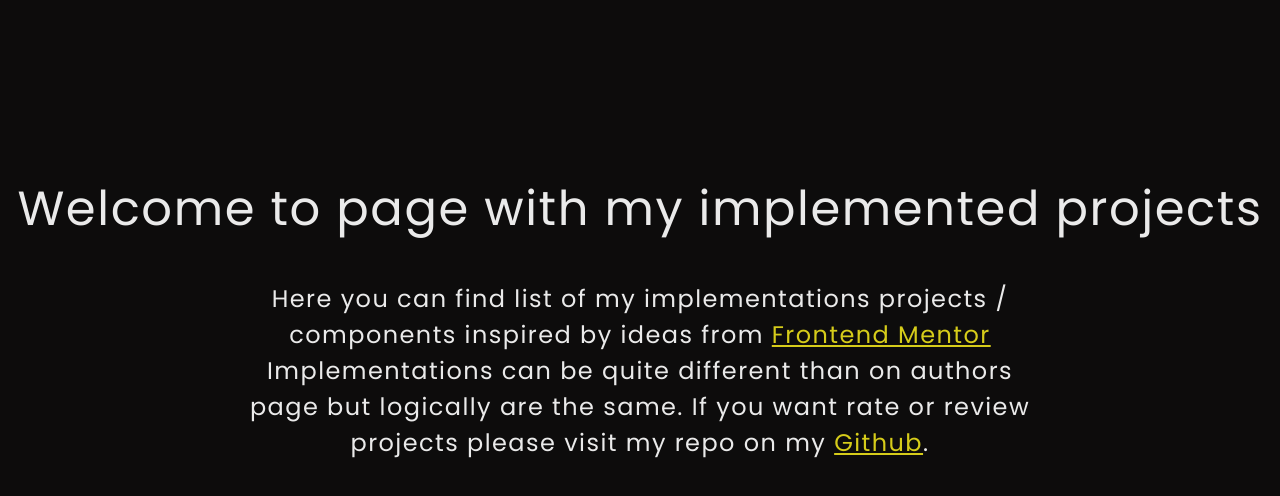
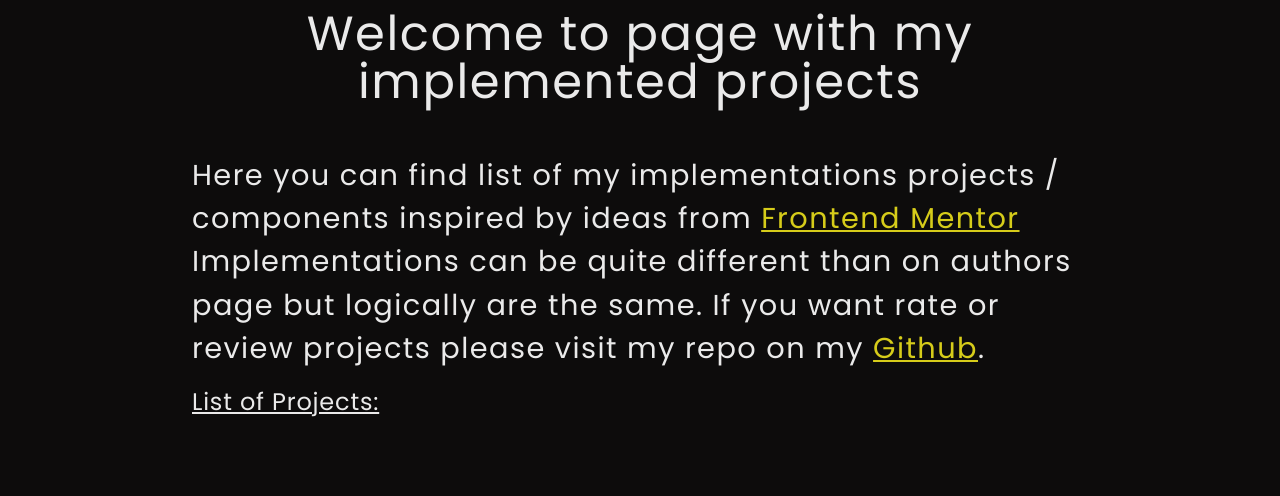
Before and after one commit to Kapson007/frontend-mentor-miniprojects, a Vue app: page / in a window 1280 px wide. Shown: the top 496 px of the page. Built offline with nearby package versions, Linux system fonts and the light colour scheme.

Commit message:
Project List Component (#3)
* create reset.css and header component

* setup router config

* add basic design configuration

* add styles for homepage

* add project list component with styles

```diff
--- a/src/components/HeaderComponent.vue
+++ b/src/components/HeaderComponent.vue
@@ -23,11 +23,9 @@
 
 <style scoped lang="scss">
     .homeHeader {
-        margin-top: $margin-normal;
+        width: 100%;
         @include flex-position(column, space-around, center, 3rem);
-        text-align: center;
-        h2 {
-            width: 100vmin;
+        h1 {
             text-align: center;
         }
     }
--- /dev/null
+++ b/src/components/ProjectListComponent.vue
@@ -0,0 +1,18 @@
+<template>
+    <section class="project-list">
+        <h3 class="project-list__header">List of Projects:</h3>
+    </section>
+</template>
+
+<script lang="ts"></script>
+
+<style scoped lang="scss">
+    .project-list {
+        height: 50dvh;
+        width: 100%;
+
+        &__header {
+            text-decoration: underline;
+        }
+    }
+</style>
--- a/src/style.scss
+++ b/src/style.scss
@@ -8,8 +8,7 @@ body {
     color: $text-color--dark-theme;
 }
 #app {
-    //height: 100dvh;
-    //width: 100dvw;
+    @include flex-position(column);
 }
 
 h1 {
@@ -18,9 +17,14 @@ h1 {
 }
 
 h2 {
-    font-size: 1.5rem;
+    font-size: 1.8rem;
     letter-spacing: 0.09rem;
     line-height: 1.5;
+}
+
+h3 {
+    font-size: 1.5rem;
+    letter-spacing: 0.05rem;
 }
 
 p {
--- a/src/view/HomeView.vue
+++ b/src/view/HomeView.vue
@@ -1,18 +1,21 @@
 <template>
-    <div class="home">
+    <div class="homeWrapper">
         <header-component />
         <main class="projects"></main>
+        <project-list-component />
     </div>
 </template>
 
 <script setup lang="ts">
     import HeaderComponent from '../components/HeaderComponent.vue'
+    import ProjectListComponent from '../components/ProjectListComponent.vue'
 </script>
 
 <style scoped lang="scss">
-    .home {
+    .homeWrapper {
         @include flex-position(column, space-evenly, center);
         height: 100dvh;
+        width: 70dvw;
         padding-inline: $padding-normal;
     }
 </style>
```
